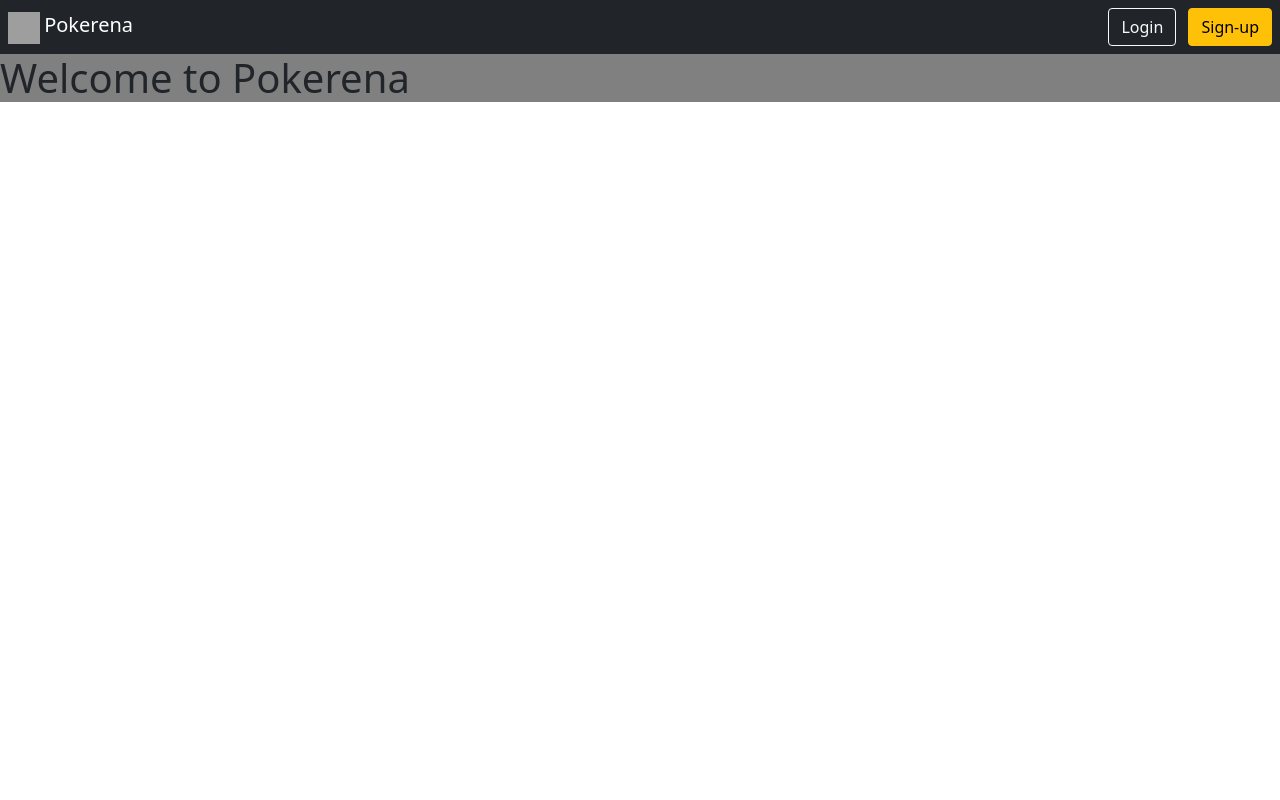
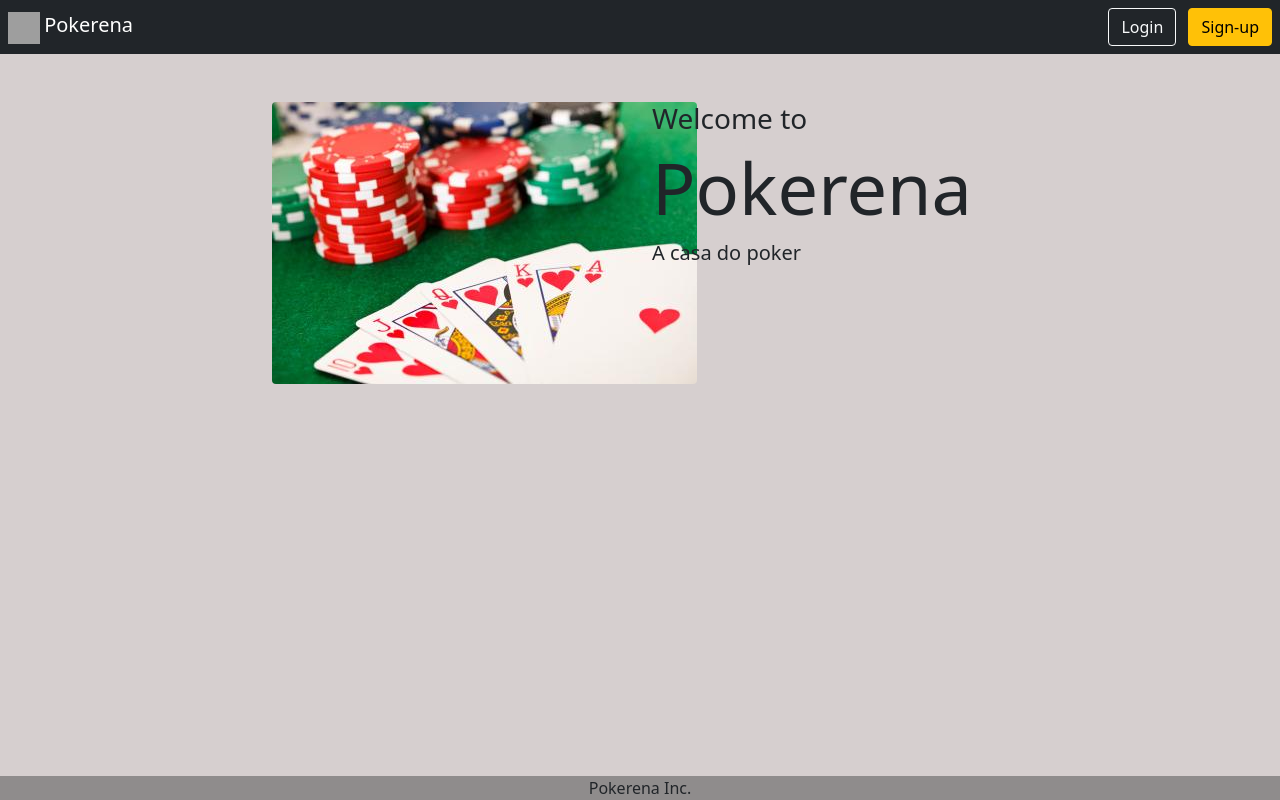
Before and after one commit to hersonoliveira/pokerena, a Flask app: page / in a window 1280 px wide. Run offline with Flask 2, Linux system fonts and the light colour scheme; parts of the project's set-up code (start-up, migrations or seed data) failed here and were passed over; some libraries are stand-ins or nearby versions; grey boxes are pictures that could not be loaded.

Commit message:
Refactor index page

```diff
--- a/pokerena/games/templates/games/index.html
+++ b/pokerena/games/templates/games/index.html
@@ -1,5 +1,18 @@
 {% extends "base.html" %}
 
 {% block content %}
-<h1>Welcome to Pokerena</h1>
+<div class="row pt-5">
+    <div class="col-md-4 offset-md-2">
+        <img src="{{ url_for('static', filename='images/poker_table.jpg') }}" class="rounded">
+    </div>
+    <div class="col-md-4">
+        <h3>
+            Welcome to
+        </h3>
+        <h1 class="display-2">
+            <strong>Pokerena</strong>
+        </h1>
+        <p class="lead">A casa do poker</p>
+    </div>
+</div>
 {% endblock %}
--- a/pokerena/static/css/base_style.css
+++ /dev/null
@@ -1,3 +0,0 @@
-.content {
-    background: gray;
-}
--- a/pokerena/templates/base.html
+++ b/pokerena/templates/base.html
@@ -7,11 +7,11 @@
     <title>Pokerena</title>
 
     <!-- Local CSS file for styling the application-->
-    <link rel="stylesheet" href="{{ url_for('static', filename='css/bootstrap.min.css') }}">
-    <link rel="stylesheet" href="{{ url_for('static', filename='css/base_style.css') }}">
+    <link href="https://cdn.jsdelivr.net/npm/bootstrap@5.0.0-beta3/dist/css/bootstrap.min.css" rel="stylesheet" integrity="sha384-eOJMYsd53ii+scO/bJGFsiCZc+5NDVN2yr8+0RDqr0Ql0h+rP48ckxlpbzKgwra6" crossorigin="anonymous" media="all">
+    <link href="{{ url_for('static', filename='css/base_style.css') }}" rel="stylesheet" media="all">
   </head>
 
-  <body>
+  <body class="d-flex flex-column min-vh-100" style="background-color: #d6cfcf;">
     <header class="p-2 navbar navbar-dark bg-dark">
       <div>
         <img src="{{ url_for('static', filename='images/poker_chip.png') }}" width="32" height="32">
@@ -22,10 +22,19 @@
         <button class="btn btn-warning" type="button">Sign-up</button>
       </div>
     </header>
-    <div class="content">
+    <div class="container">
       <!-- child template -->
       {% block content %}
       {% endblock %}
     </div>
+    <footer class="footer mt-auto" style="background-color: #8f8c8c;">
+      <div class="container">
+        <div class="row">
+          <div class="col-md-12 text-center footer-copyright">
+            <span>Pokerena Inc.</span>
+          </div>
+        </div>
+      </div>
+    </footer>
   </body>
 </html>
```
Also changed, not shown: pokerena/static/images/poker_table.jpg (added).
